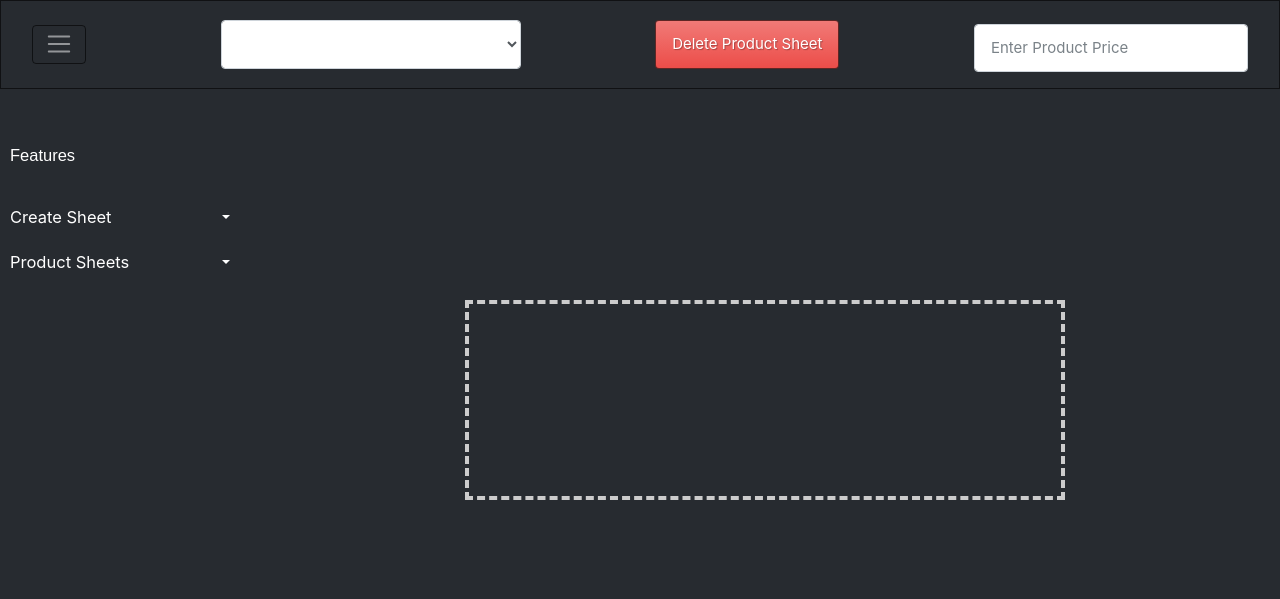
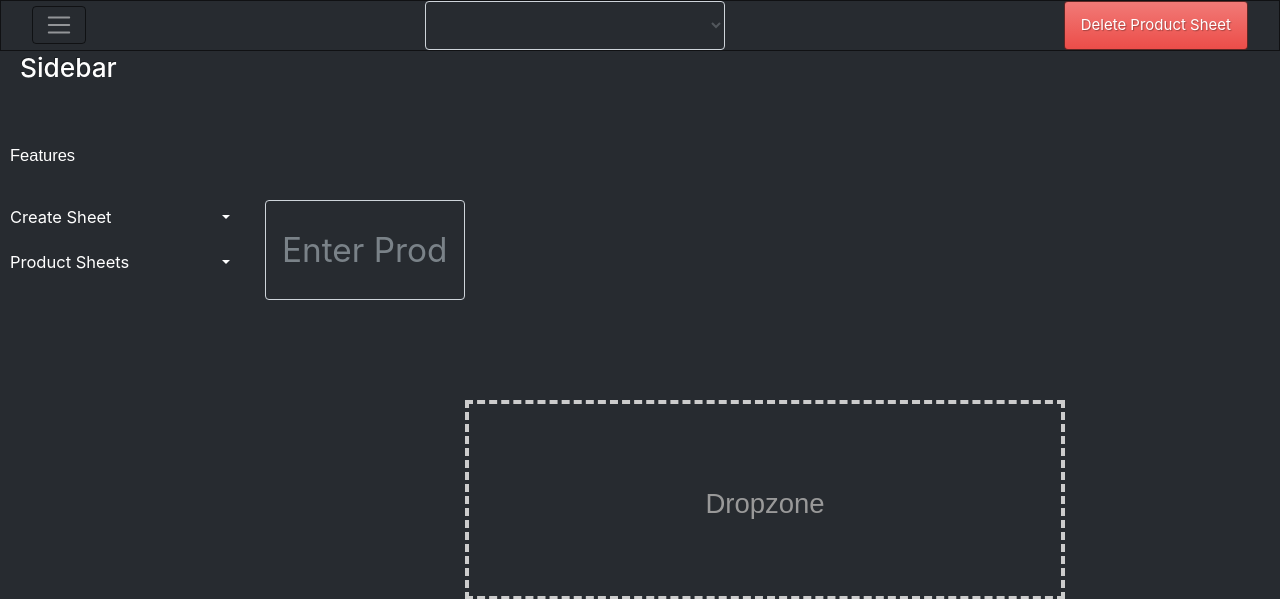
Before and after one commit to Chribtoper/supersheet-frontend, a PHP site: page / in a window 1280 px wide. Shown: the top 599 px of the page. Before the commit the page ends 500 px from the top, so only its background shows below. Run offline with PHP 8.4, Linux system fonts and the light colour scheme; lists and menus that the app fills with data are empty; some libraries are stand-ins or nearby versions.

Commit message:
working on price textbox

```diff
--- a/index.html
+++ b/index.html
@@ -37,10 +37,6 @@
                     </select>
                     <button type="button" id="delete-button" class="btn btn-danger">Delete Product Sheet</button>
         <!-- the text bar -->
-  <div class="form-group">
-    <label></label>
-    <input type="text" class="form-control" id="input-text" aria-describedby="price" placeholder="Enter Product Price">
-  </div>
     </div>
     </nav>
     </div>
@@ -76,6 +72,7 @@
       <!-- the drop zone  -->
 
         <div id="container" class="container">
+            <input type="text" class="form-control" id="input-text" aria-describedby="price" placeholder="Enter Product Price">
           <div class="dropzone"></div>
           <!-- CSV Table -->
           <div class="csv-table">
@@ -86,7 +83,7 @@
                   <th scope="col">Name</th>
                   <th scope="col">Tags</th>
                   <th scope="col">Price</th>
-                  <th scope="col">Url</th>
+                  <th scope="col">Image</th>
                 </tr>
               </thead>
               <tbody class="table-body">
--- a/style.css
+++ b/style.css
@@ -193,3 +193,19 @@ background-position: 50% 50%;
 background-repeat:   no-repeat;
 background-size:     cover;
 }
+
+#input-text {
+  background-color: inherit;
+}
+#select-sheet {
+  background-color: inherit;
+}
+
+#input-text {
+  background-position: center;
+  margin-top: 200px;
+  margin-bottom: -100px;
+  width: 200px;
+  height:100px;
+  font-size:25pt;
+}
```
Also changed, not shown: imgur/build/imgur.min.js.
